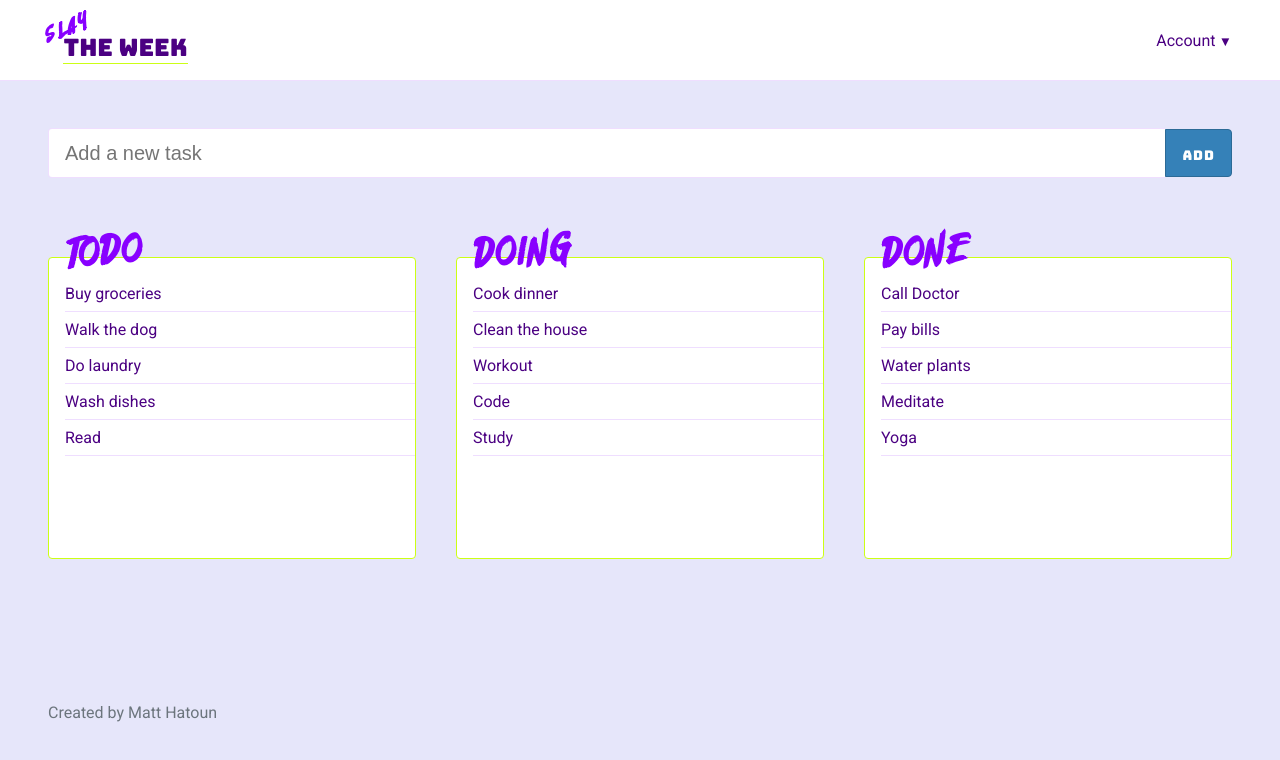
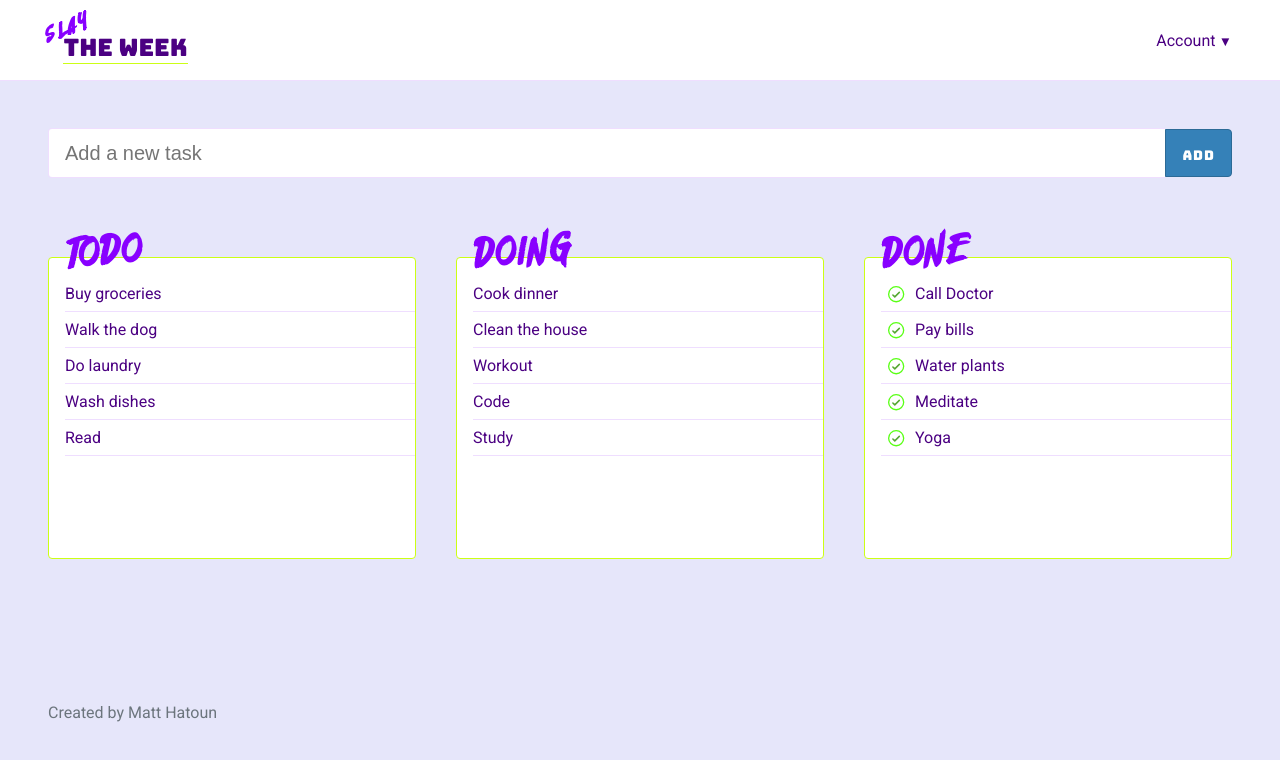
Before and after one commit to mhatoun/slay-the-week, a React (Create React App) app: page / in a window 1280 px wide. Shown: the top 760 px of the page. Built offline with nearby package versions, Linux system fonts and the light colour scheme; a web font is replaced by a local one.

Commit message:
add checkmark with lottie animation

```diff
--- a/package.json
+++ b/package.json
@@ -6,8 +6,10 @@
     "@testing-library/jest-dom": "^5.17.0",
     "@testing-library/react": "^13.4.0",
     "@testing-library/user-event": "^13.5.0",
+    "lottie-web": "^5.12.2",
     "react": "^18.3.1",
     "react-dom": "^18.3.1",
+    "react-lottie": "^1.2.4",
     "react-scripts": "5.0.1",
     "web-vitals": "^2.1.4"
   },
--- a/src/App.css
+++ b/src/App.css
@@ -106,11 +106,16 @@ body {
 
     .list-item {
       margin-left: 1rem;
-      padding: 0.5rem 0;
       border-bottom: 1px solid var(--mild-color);
       overflow: hidden;
       white-space: nowrap;
       text-overflow: ellipsis;
+      .checkmark {
+        padding-right: 0.25rem;
+      }
+      .list-item-text{
+        padding: 0.5rem 0;
+      }
     }
     .list-end-dropzone {
       padding-bottom: 2rem;
--- a/src/App.js
+++ b/src/App.js
@@ -4,6 +4,7 @@ import Header from './Header';
 import Footer from './Footer';
 import NewTodo from './NewTodo';
 import List from './List';
+import Checkmark from './Checkmark';
 
 const initialData = {
   todo: ["Buy groceries", "Walk the dog", "Do laundry", "Wash dishes", "Read",],
@@ -91,7 +92,7 @@ function App() {
         <div id="lists" className="display-flex flex-wrap">
           <List name="Todo" listKey='todo' items={listItems['todo']} {...listProps} />
           <List name="Doing" listKey='doing' items={listItems['doing']} {...listProps} />
-          <List name="Done" listKey='done' items={listItems['done']} {...listProps} />
+          <List name="Done" listKey='done' items={listItems['done']} displayCheckmarks={true} {...listProps} />
         </div>
       </div>
       <Footer />
--- /dev/null
+++ b/src/Checkmark.js
@@ -0,0 +1,37 @@
+import { useRef, useEffect } from 'react';
+import Lottie from 'react-lottie';
+import checkmarkAnimationData from './animations/checkmark.json';
+
+const fullyCheckedFrame = 130;
+
+const Checkmark = ({ animate, size }) => {
+  const lottieRef = useRef(null);
+
+  let startFrame = fullyCheckedFrame - 1;
+  if (animate) {
+    startFrame = 0;
+  }
+
+  useEffect(() => {
+    if (lottieRef.current && lottieRef.current.anim) {
+      lottieRef.current.anim.playSegments([startFrame, fullyCheckedFrame], true);
+      lottieRef.current.anim.setSpeed(2);
+    }
+  });
+
+  return (
+    <div>
+      <Lottie
+        options={{
+          animationData: checkmarkAnimationData,
+          loop: false
+        }}
+        height={size}
+        width={size}
+        ref={lottieRef}
+      />
+    </div>
+  );
+};
+
+export default Checkmark;
--- a/src/List.js
+++ b/src/List.js
@@ -1,6 +1,6 @@
-import React, { useState } from 'react';
+import Checkmark from "./Checkmark";
 
-const List = ({name, listKey, items, handleDragStart, handleDrop, handleDragOver, draggingOverListKey, handleDragEnterList, handleDragLeaveList, handleDragOverList}) => {
+const List = ({name, listKey, items, handleDragStart, handleDrop, handleDragOver, draggingOverListKey, handleDragEnterList, handleDragLeaveList, handleDragOverList, displayCheckmarks}) => {
 
   return (
     <div
@@ -16,15 +16,25 @@ const List = ({name, listKey, items, handleDragStart, handleDrop, handleDragOver
       </div>
       {items && items.map((item, index) => {
         return (
+
             <div
-            key={index} className='list-item grab'
+              key={index} className='list-item grab display-flex flex-between'
               draggable='true'
               onDragStart={(e) => handleDragStart(e, index, listKey)}
               onDrop={(e) => handleDrop(e, index, listKey)}
               onDragOver={(e) => handleDragOver(e)}
             >
+              {displayCheckmarks &&
+                <div className='checkmark'>
+                  <Checkmark animate={false} size={30} />
+                </div>
+              }
+
+              <div className='flex-grow-1 list-item-text'>
                 {item}
               </div>
+            </div>
+
         );
       })}
       <div
```
Also changed, not shown: src/animations/checkmark.json (added, +1 -0 lines), 1 other file (tests, documents, lock files or other folders). Lines whose indentation alone changed are shown as unchanged.
